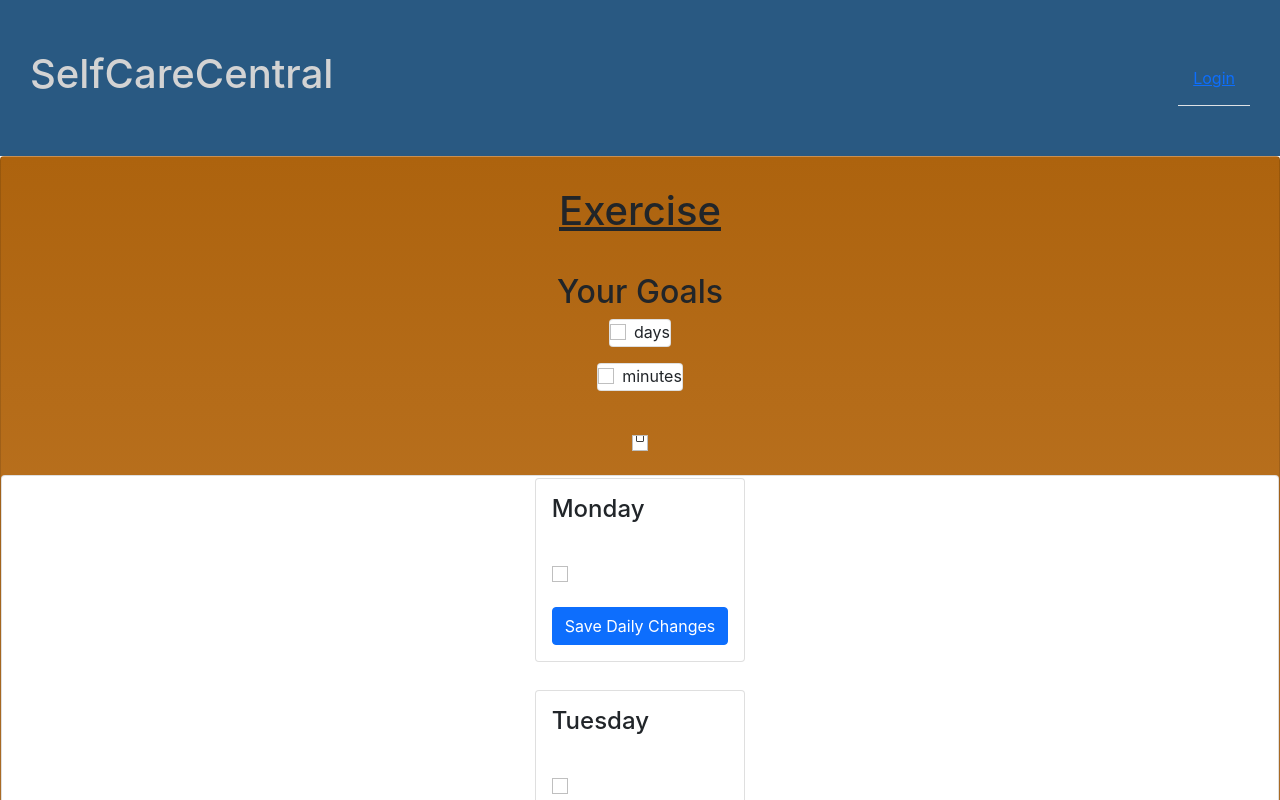
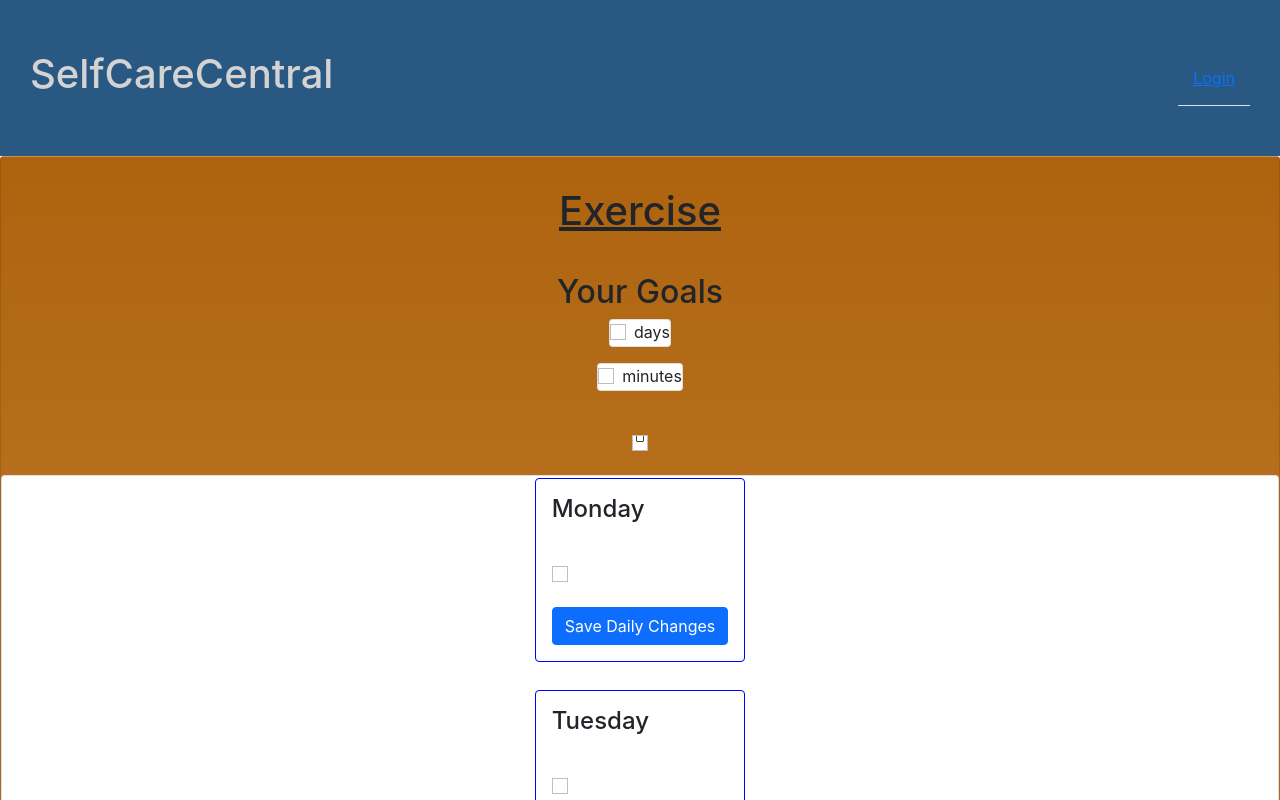
Before and after one commit to hseymo/selfcare, a React (Create React App) app: page /fitness in a window 1280 px wide. Shown: the top 800 px of the page. Built offline with nearby package versions, Linux system fonts and the light colour scheme.

Commit message:
modifying exercise

```diff
--- a/src/components/pages/exercise/Exercise.css
+++ b/src/components/pages/exercise/Exercise.css
@@ -28,12 +28,13 @@
     align-items: center;
     justify-content: center;
 }
-.fitnessCards {
+.fitnessCards.card {
     display: flex;
     justify-content: center;
     border: 1px solid blue;
     margin: 2px;
     height: fit-content;
+    flex-direction: row;
 }
 .fitnessWeek h4 {
     padding-bottom: 30px;
--- a/src/components/pages/exercise/Exercise.js
+++ b/src/components/pages/exercise/Exercise.js
@@ -1,6 +1,6 @@
 import React from 'react';
+import './Exercise.css'
 import { Card, Button, Form } from 'react-bootstrap';
-import './Exercise.css'
 
 export default function Fitness() {
     return (
```
